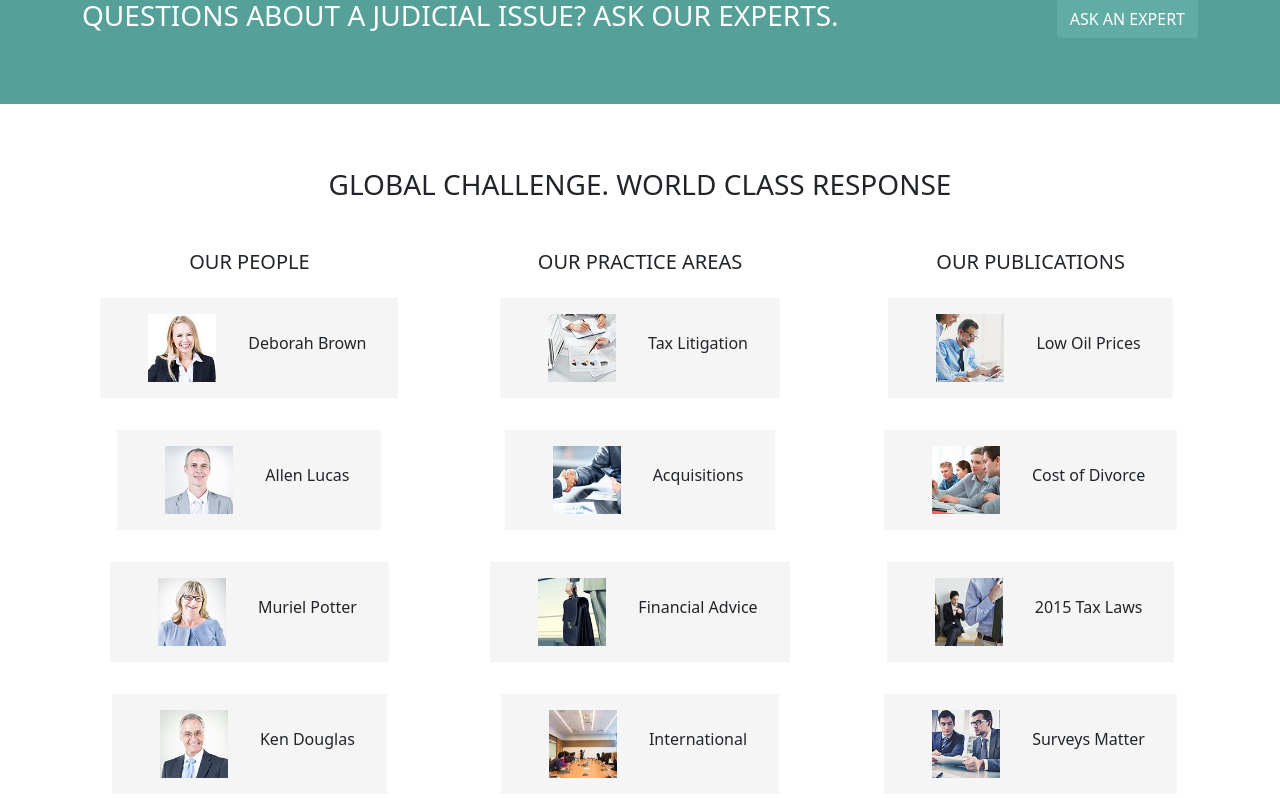
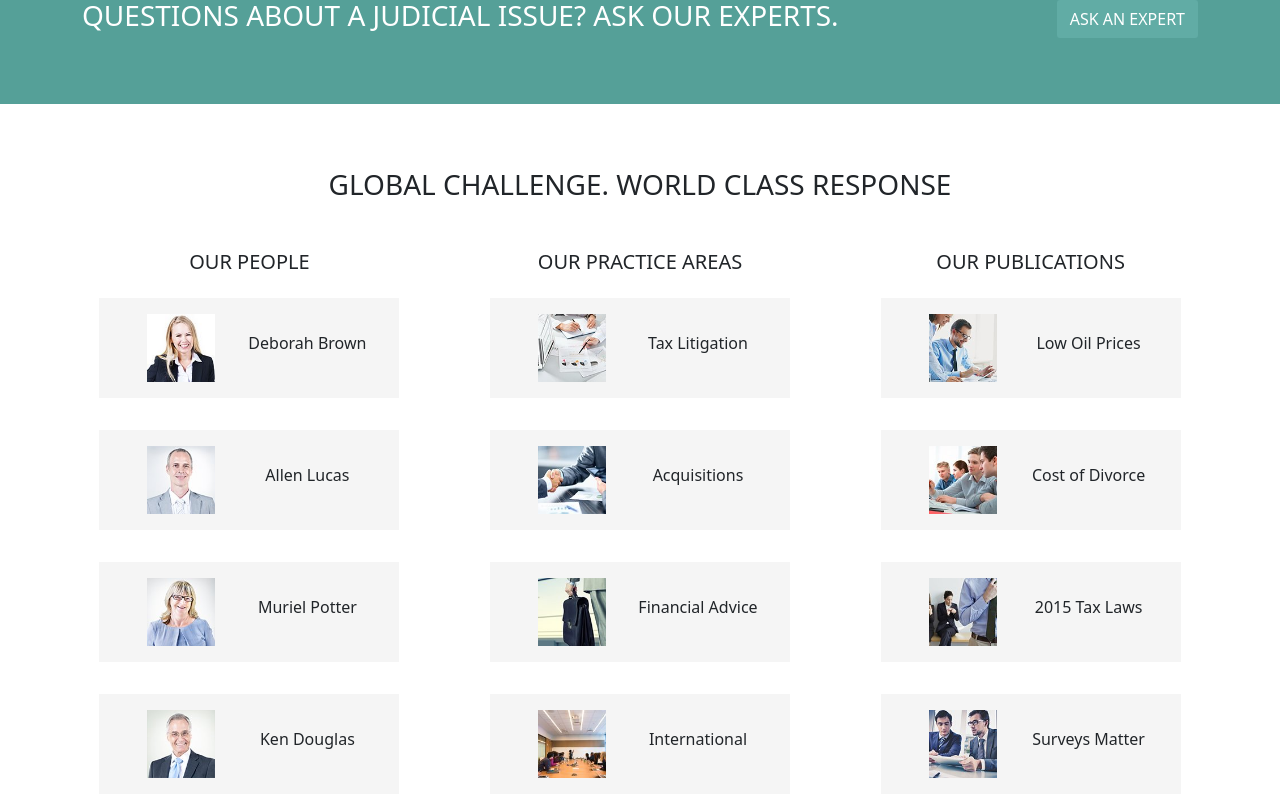
Before and after one commit to IreneCaiazzo/proj-html-vuejs, a Vue app: page / in a window 1280 px wide. Shown: the part 1402-2200 px from the top of the page. Built offline with nearby package versions, Linux system fonts and the light colour scheme.

Commit message:
fix grid section 4

```diff
--- a/src/components/AppMain.vue
+++ b/src/components/AppMain.vue
@@ -214,6 +214,7 @@ export default {
     align-items: center;
     gap: 1rem;
     padding: 0 2rem;
+    width: 300px;
     background-color: #f5f5f5;
 }
 
```
